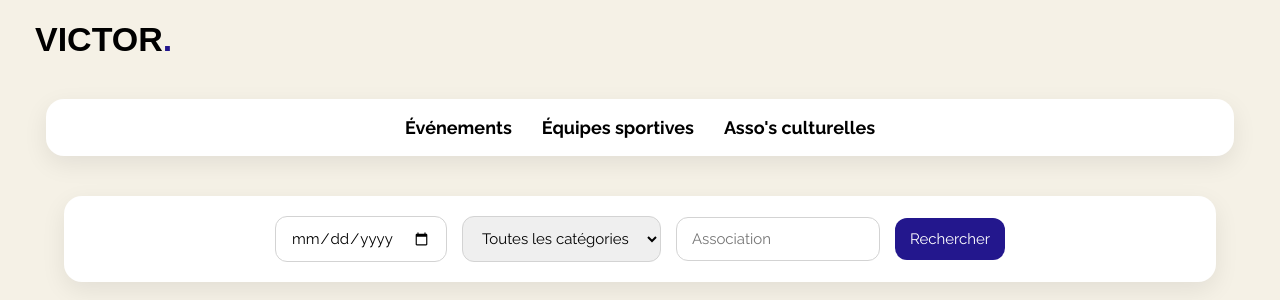
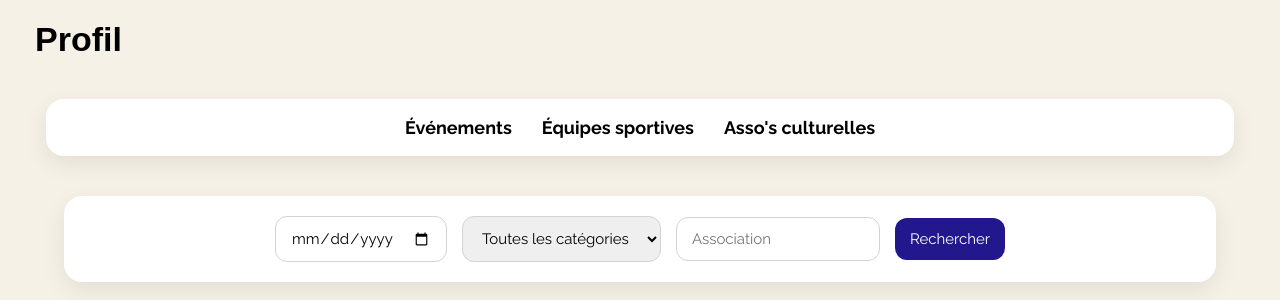
Before and after one commit to Kprisun14/Projet-Web-Dynamique, a PHP site: page /sommaire.php in a window 1280 px wide. Shown: the top 300 px of the page. Run offline with PHP 8.4, Linux system fonts and the light colour scheme; data that the repository does not hold is empty; some web fonts are replaced.

Commit message:
Ajustement du sommaire

```diff
--- a/sommaire.php
+++ b/sommaire.php
@@ -59,8 +59,8 @@ $evenements = $requete->fetchAll(PDO::FETCH_ASSOC);
 <body>
 
 <header>
-    <a href="sommaire.php">
-        VICTOR<span class="point">.</span>
+    <a href="reglages.php">
+       Profil
     </a>
 </header>
 
```
